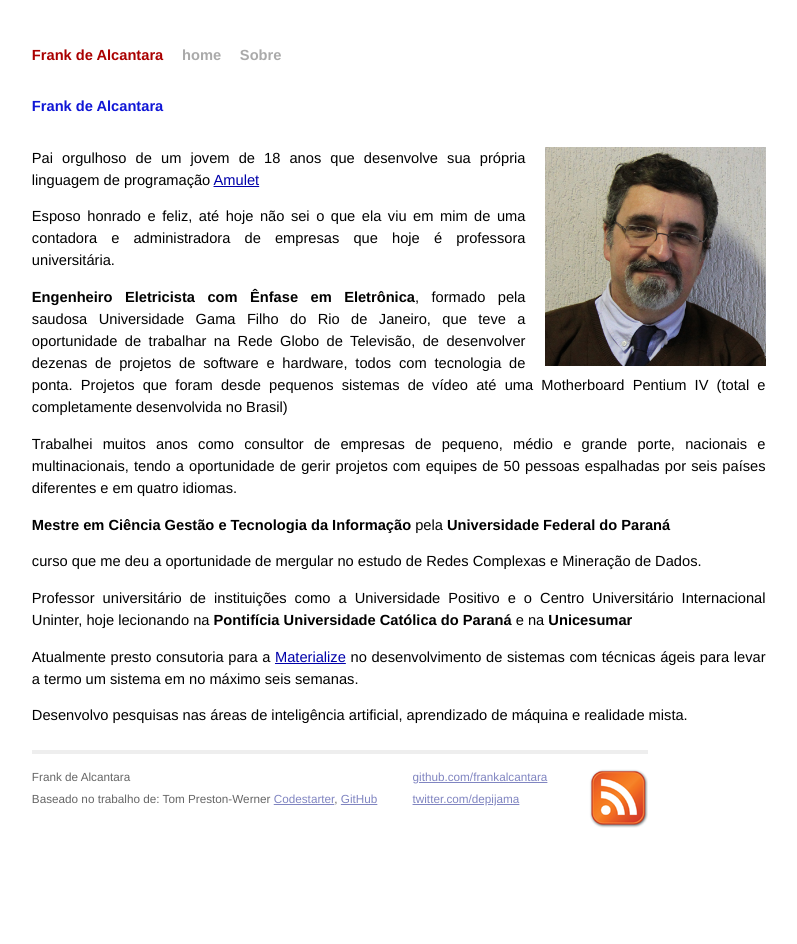
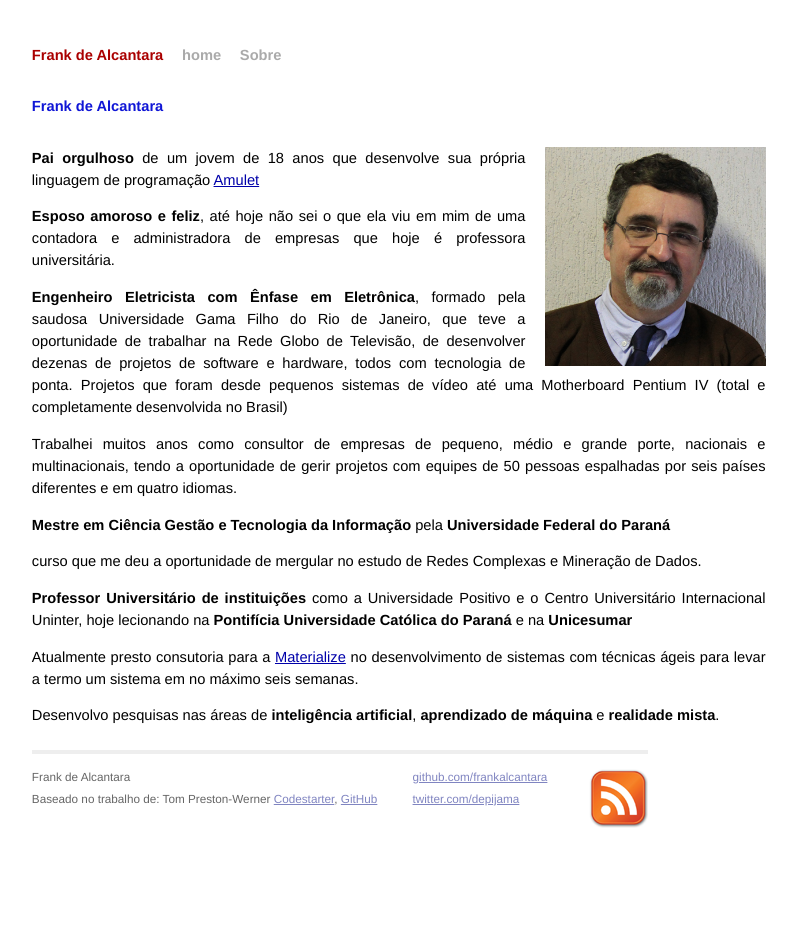
Before and after one commit to mojombo/mojombo.github.io, a Jekyll site: the page built from about.html, in a window 1280 px wide. Shown: the whole page, without its empty margins (300-1097 px from the left). Built offline with Jekyll 4.4.1, drawn with Linux system fonts in a browser that asks for light colours.

Commit message:
correções no about

```diff
--- a/about.html
+++ b/about.html
@@ -11,11 +11,11 @@ title: Frank de Alcantara
                 style="float: right; margin-left: 20px; width: 30%"
                 />
   <p>
-    Pai orgulhoso de um jovem de 18 anos que desenvolve sua própria
+    <strong>Pai orgulhoso</strong> de um jovem de 18 anos que desenvolve sua própria
     linguagem de programação <a href="https://amulet.works/" target="_blank">Amulet</a>
   </p>
   <p>
-    Esposo honrado e feliz, até hoje não sei o que ela viu em mim de uma
+    <strong>Esposo amoroso e feliz</strong>, até hoje não sei o que ela viu em mim de uma
     contadora e administradora de empresas que hoje é professora universitária.
   </p>
   <p>
@@ -35,14 +35,14 @@ title: Frank de Alcantara
   curso que me deu a oportunidade de mergular no estudo de Redes Complexas e Mineração de Dados.
 
   <p>
-    Professor universitário de instituições como a Universidade Positivo e o Centro Universitário Internacional Uninter, hoje
+    <strong>Professor Universitário de instituições</strong> como a Universidade Positivo e o Centro Universitário Internacional Uninter, hoje
     lecionando na <strong>Pontifícia Universidade Católica do Paraná</strong> e na <strong>Unicesumar</strong><div class=""></div>
   </p>
 
   <p>Atualmente presto consutoria para a <a href="https://materialize.pro/br/" target="_blank">Materialize</a> no
   desenvolvimento de sistemas com técnicas ágeis para levar a termo um sistema em no máximo seis semanas.</p>
 
-  <p>Desenvolvo pesquisas nas áreas de inteligência artificial, aprendizado de máquina e realidade mista.</p>
+  <p>Desenvolvo pesquisas nas áreas de <strong>inteligência artificial</strong>, <strong>aprendizado de máquina</strong> e <strong>realidade mista</strong>.</p>
 
 
 
```
